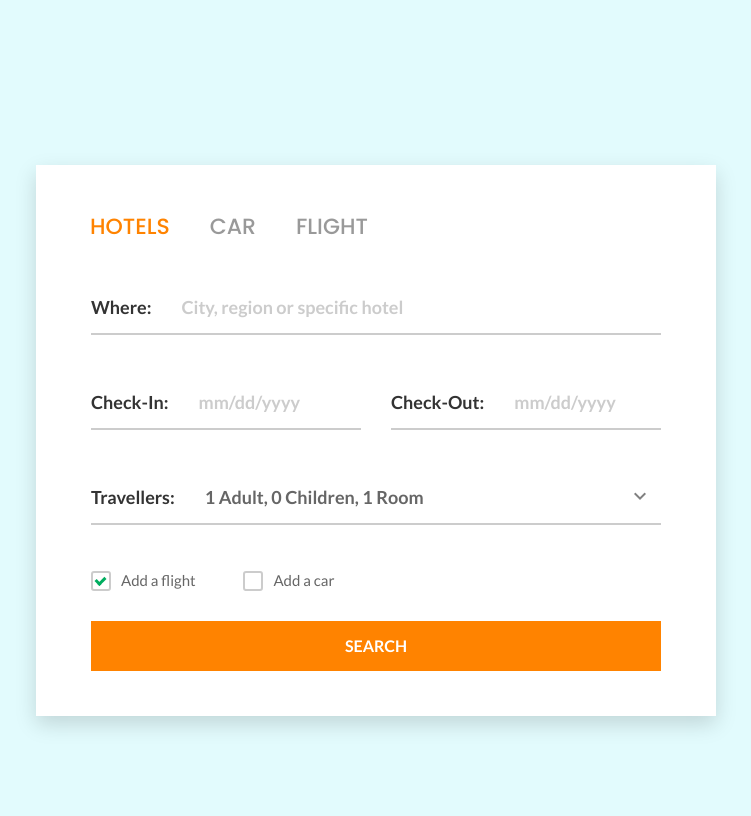
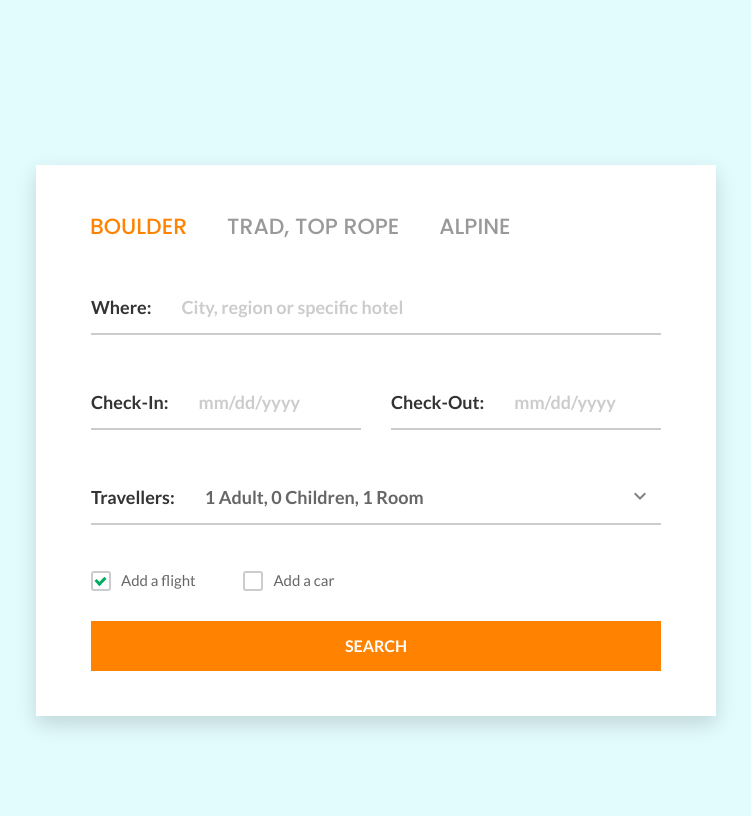
Before and after one commit to denncli/GnarlyClimber, a Flask app: page / in a window 1280 px wide. Shown: the whole page, without its empty margins (264-1015 px from the left). Run offline with Flask 2, Linux system fonts and the light colour scheme; some libraries are stand-ins or nearby versions.

Commit message:
changed heading names

```diff
--- a/GnarlyClimber/templates/index.html
+++ b/GnarlyClimber/templates/index.html
@@ -34,13 +34,13 @@
                 <div class="card-body">
                     <ul class="tab-list">
                         <li class="tab-list__item active">
-                            <a class="tab-list__link" href="#tab1" data-toggle="tab">hotels</a>
+                            <a class="tab-list__link" href="#tab1" data-toggle="tab">boulder</a>
                         </li>
                         <li class="tab-list__item">
-                            <a class="tab-list__link" href="#tab2" data-toggle="tab">car</a>
+                            <a class="tab-list__link" href="#tab2" data-toggle="tab">trad, top rope</a>
                         </li>
                         <li class="tab-list__item">
-                            <a class="tab-list__link" href="#tab3" data-toggle="tab">flight</a>
+                            <a class="tab-list__link" href="#tab3" data-toggle="tab">alpine</a>
                         </li>
                     </ul>
                     <div class="tab-content">
```
